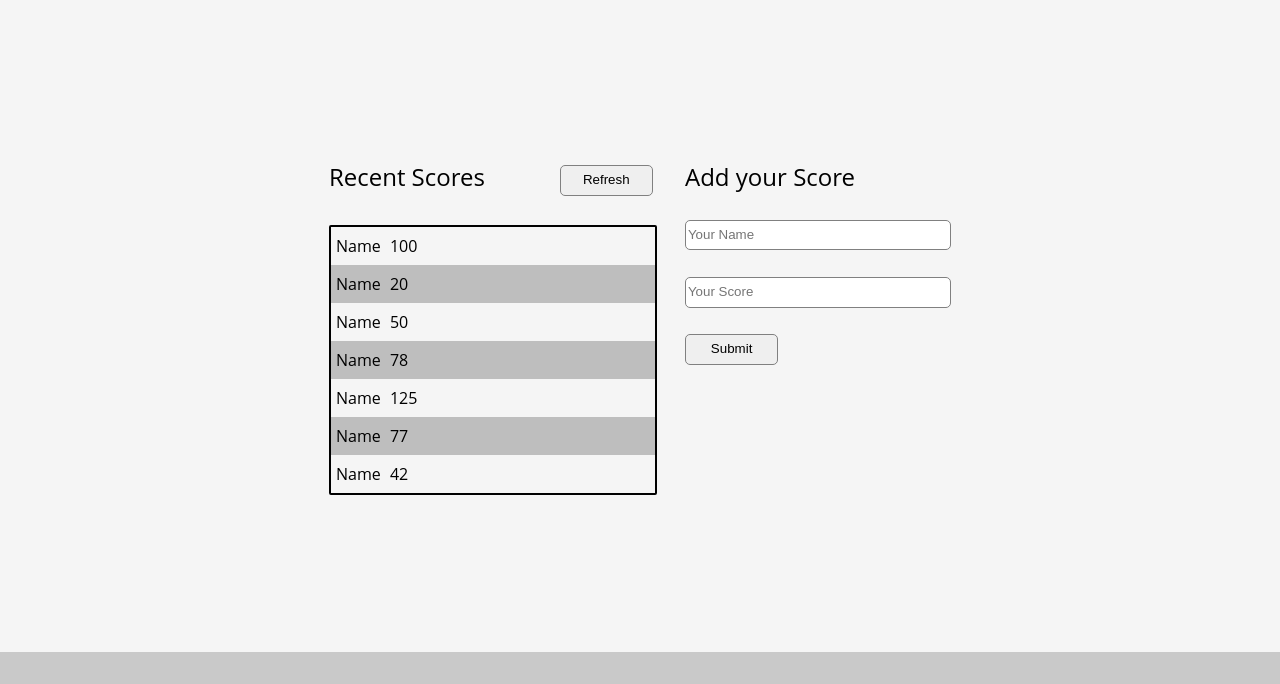
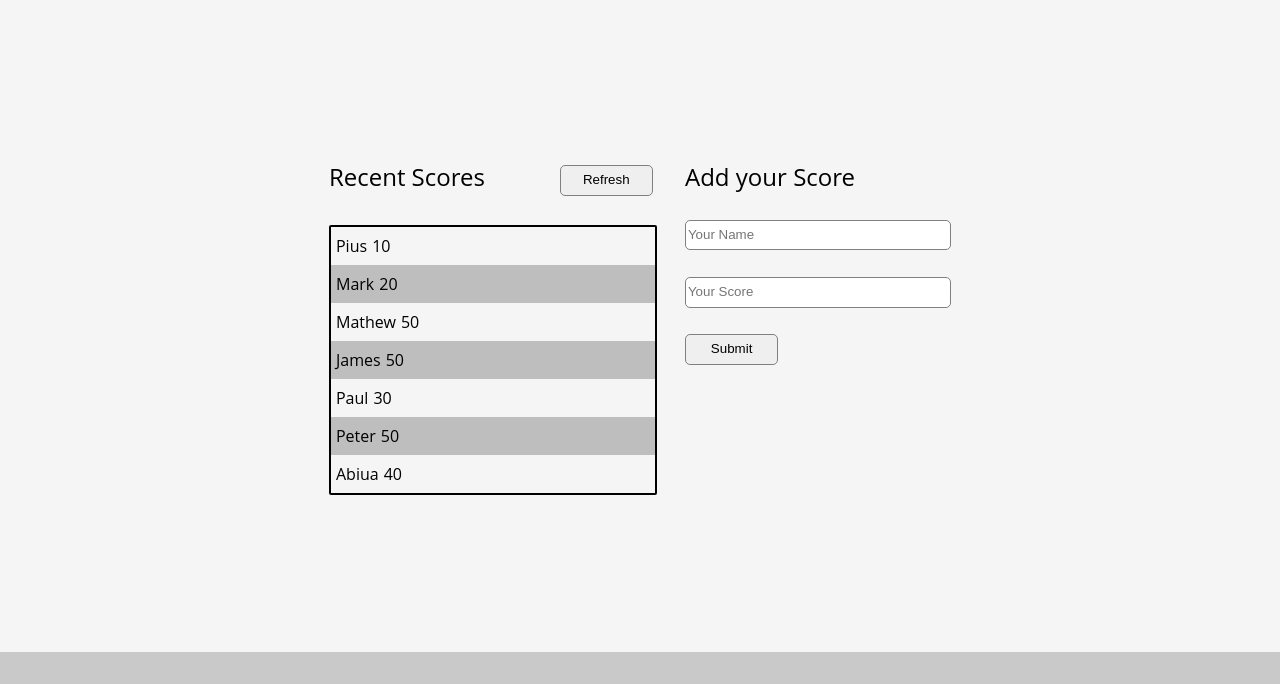
Before and after one commit to SSEKPIUS/Microverse-Leaderboard-setup-project, a website built with webpack: page src/index.html in a window 1280 px wide. Shown: the part 116-800 px from the top of the page. Built offline with nearby package versions, Linux system fonts and the light colour scheme.

Commit message:
FIX LINTERRS

```diff
--- /dev/null
+++ b/src/DOM.js
@@ -0,0 +1,25 @@
+const fillScores = (arr) => {
+  if (arr.length === 0) return;
+  const ul = document.querySelector('ul');
+  ul.innerHTML = '';
+  arr.forEach((value, index) => {
+    const li = document.createElement('li');
+    const span0 = document.createElement('span');
+    span0.innerText = value.id;
+    span0.style.display = 'none';
+    const span1 = document.createElement('span');
+    span1.innerText = value.name;
+    const span2 = document.createElement('span');
+    span2.innerText = value.score;
+    li.appendChild(span0);
+    li.appendChild(span1);
+    li.appendChild(span2);
+    ul.appendChild(li);
+  });
+};
+
+const post = () => {
+
+};
+
+export { fillScores, post };
--- /dev/null
+++ b/src/api.js
@@ -0,0 +1,19 @@
+const scores = [
+  { id: 0, name: 'pius', score: 10 },
+  { id: 1, name: 'mark', score: 20 },
+  { id: 2, name: 'mathew', score: 50 },
+  { id: 3, name: 'james', score: 50 },
+  { id: 4, name: 'paul', score: 30 },
+  { id: 5, name: 'peter', score: 50 },
+  { id: 6, name: 'abiua', score: 40 },
+];
+
+const fetch = () => {
+
+};
+
+const post = (args) => {
+
+};
+
+export { scores, fetch, post };
--- a/src/index.html
+++ b/src/index.html
@@ -19,34 +19,6 @@
                         </div>
                         <div class="scores-list">
                             <ul>
-                                <li>
-                                    <span>Name</span>
-                                    <span>100</span>
-                                </li>
-                                <li>
-                                    <span>Name</span>
-                                    <span>20</span>
-                                </li>
-                                <li>
-                                    <span>Name</span>
-                                    <span>50</span>
-                                </li>
-                                <li>
-                                    <span>Name</span>
-                                    <span>78</span>
-                                </li>
-                                <li>
-                                    <span>Name</span>
-                                    <span>125</span>
-                                </li>
-                                <li>
-                                    <span>Name</span>
-                                    <span>77</span>
-                                </li>
-                                <li>
-                                    <span>Name</span>
-                                    <span>42</span>
-                                </li>
                             </ul>
                         </div>
                     </div>
--- a/src/index.js
+++ b/src/index.js
@@ -1 +1,7 @@
 import './style.css';
+import { scores } from './api.js';
+import { fillScores } from './DOM.js';
+
+window.document.addEventListener('DOMContentLoaded', () => {
+  if (scores.length > 0) fillScores(scores);
+});
--- a/src/style.css
+++ b/src/style.css
@@ -10,7 +10,7 @@
   width: 100%;
 }
 
-h1{
+h1 {
   margin: 0;
   font-size: xxx-large;
   padding: 0.5em;
@@ -50,6 +50,13 @@
   margin-right: 7em;
 }
 
+input {
+  margin: 2em 0 0 0;
+  border: gray 1px solid;
+  line-height: 2em;
+  border-radius: 5px;
+}
+
 .scores-top input {
   position: absolute;
   right: 0;
@@ -73,9 +80,9 @@
   font-size: medium;
 }
 
-
-.scores-list ul li > span{
+.scores-list ul li span {
   padding-left: 5px;
+  text-transform: capitalize;
 }
 
 .scores-list ul li:nth-child(even) {
@@ -94,13 +101,6 @@
   margin-right: 4em;
 }
 
-input {
-  margin: 2em 0 0 0;
-  border: gray 1px solid;
-  line-height: 2em;
-  border-radius: 5px;
-}
-
 input[type="button"] {
   width: 7em;
 }
```
